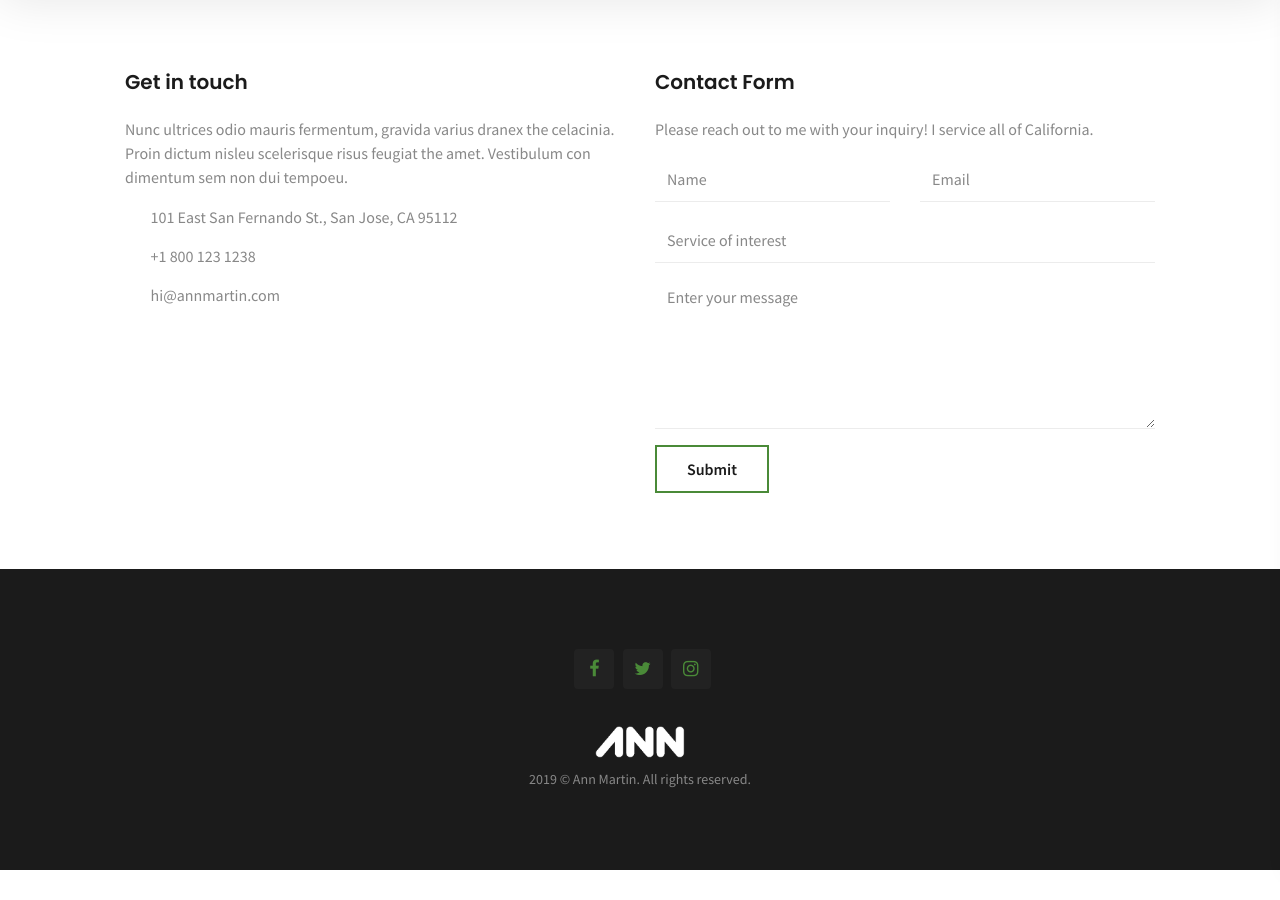
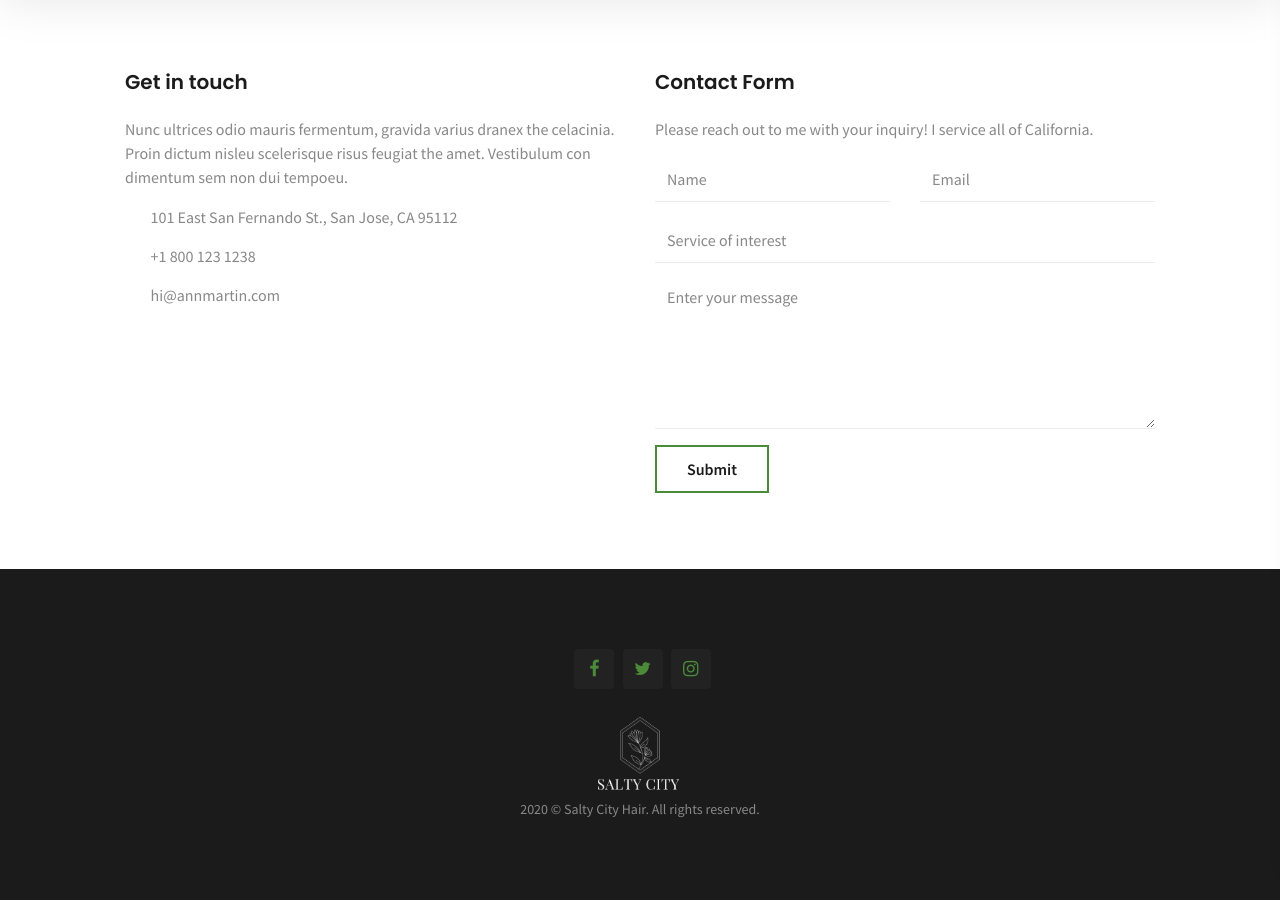
Before and after one commit to Grizzly-Design-Co/saltycityhair.com, a Jekyll site: the page built from index.html, in a window 1280 px wide and 900 px high, scrolled down 3337 px. Built offline with Jekyll 4.4.1, drawn with Linux system fonts in a browser that asks for light colours; some web fonts are replaced; before the commit the page ends 4207 px from its top, so only the background shows below that.

Commit message:
updated footer

```diff
--- a/_layouts/default.html
+++ b/_layouts/default.html
@@ -66,13 +66,13 @@
                 <!-- Logo -->
                 <div class="row">
                     <div class="col-md-12 text-center">
-                        <div class="brand"><img src="assets/images/logo-light.png" alt="ANN"></div>
+                        <div class="brand"><img src="assets/images/logo-white.png" alt="ANN"></div>
                     </div>
                 </div>
                 <!-- Copyright -->
                 <div class="row">
                     <div class="col-md-12">
-                        <p class="copright">2019 © Ann Martin. All rights reserved.</p>
+                        <p class="copright">2020 © Salty City Hair. All rights reserved.</p>
                     </div>
                 </div>
             </div>
```
Also changed, not shown: assets/images/logo-white.png (added).
